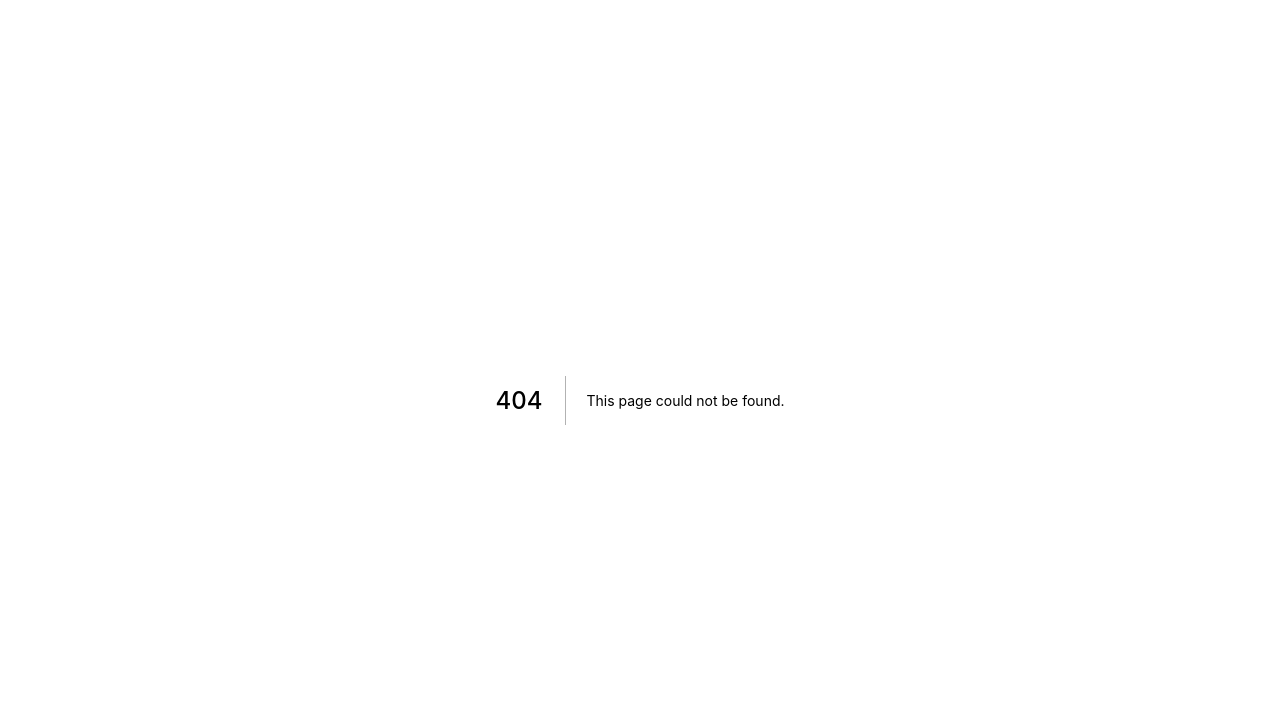
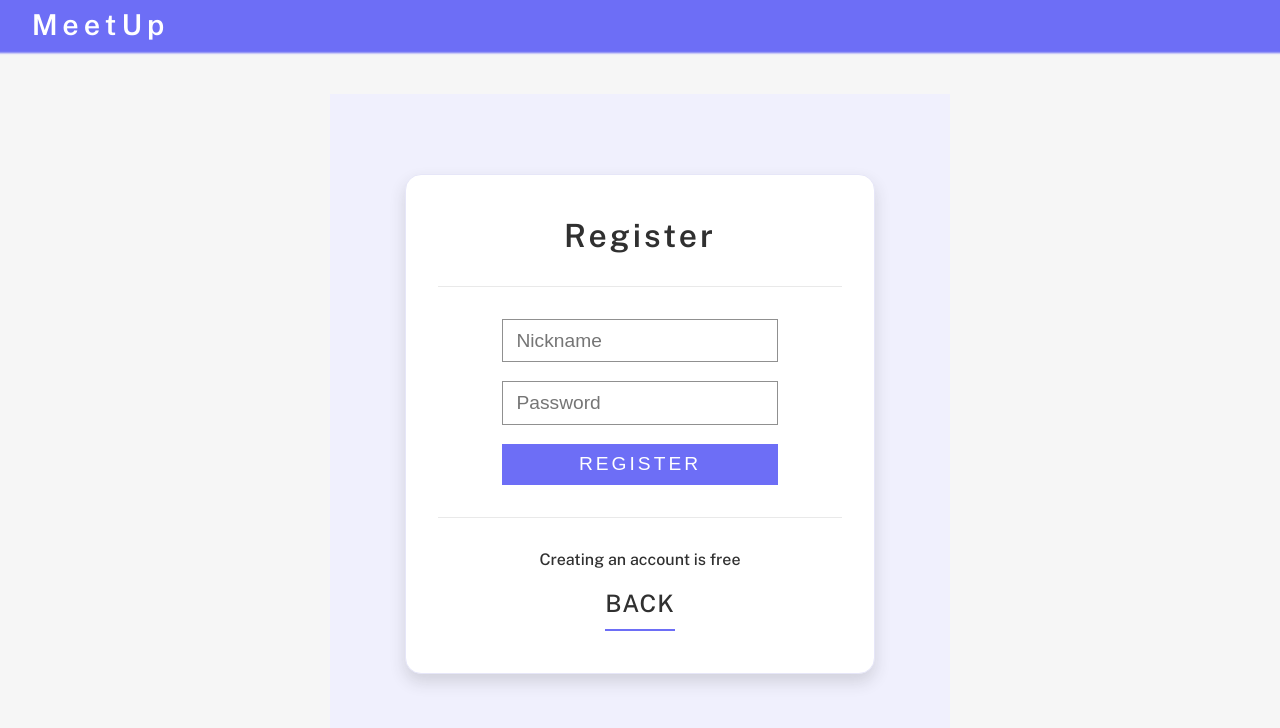
Before and after one commit to wojtech9/social-app-next, a Next.js app: page /register in a window 1280 px wide. Before the commit this address had no page. Shown: the top 728 px of the page. Built offline with nearby package versions, Linux system fonts and the light colour scheme.

Commit message:
Register component

```diff
--- a/components/login/Login.module.css
+++ b/components/login/Login.module.css
@@ -71,3 +71,6 @@
   text-transform: uppercase;
   letter-spacing: 1px;
 }
+.registerButton:hover {
+  cursor: pointer;
+}
--- /dev/null
+++ b/pages/register/index.tsx
@@ -0,0 +1,75 @@
+import Head from 'next/head';
+import Layout from '../../components/layout/Layout';
+import classes from '../../components/login/Login.module.css';
+import { user } from '../../components/login/Login';
+import { useState } from 'react';
+import Link from 'next/link';
+
+export default () => {
+  const [userData, setUserData] = useState<user>({
+    nickname: '',
+    password: '',
+  });
+
+  const registerHandler = (): void => {
+    if (userData.nickname === '' || userData.password === '') {
+      return;
+    }
+    console.log(userData);
+  };
+  return (
+    <>
+      <Head>
+        <title>Register</title>
+      </Head>
+      <Layout>
+        <section className={classes.container}>
+          <div className={classes.loginContainer}>
+            <div className={classes.loginBox}>
+              <h1 className={classes.description}>Register</h1>
+              <form className={classes.form}>
+                <input
+                  type='text'
+                  placeholder='Nickname'
+                  value={userData.nickname}
+                  onChange={(e) => {
+                    setUserData({
+                      ...userData,
+                      nickname: e.currentTarget.value,
+                    });
+                  }}
+                />
+                <input
+                  type='password'
+                  placeholder='Password'
+                  value={userData.password}
+                  onChange={(e) => {
+                    setUserData({
+                      ...userData,
+                      password: e.currentTarget.value,
+                    });
+                  }}
+                />
+                <button
+                  type='submit'
+                  onClick={(e) => {
+                    e.preventDefault();
+                    registerHandler();
+                  }}
+                >
+                  Register
+                </button>
+              </form>
+              <p className={classes.registerInfo}>
+                Creating an account is free
+              </p>
+              <Link href='/'>
+                <p className={classes.registerButton}>Back</p>
+              </Link>
+            </div>
+          </div>
+        </section>
+      </Layout>
+    </>
+  );
+};
```
Also changed, not shown: components/login/Login.tsx (+5 -2 lines).
